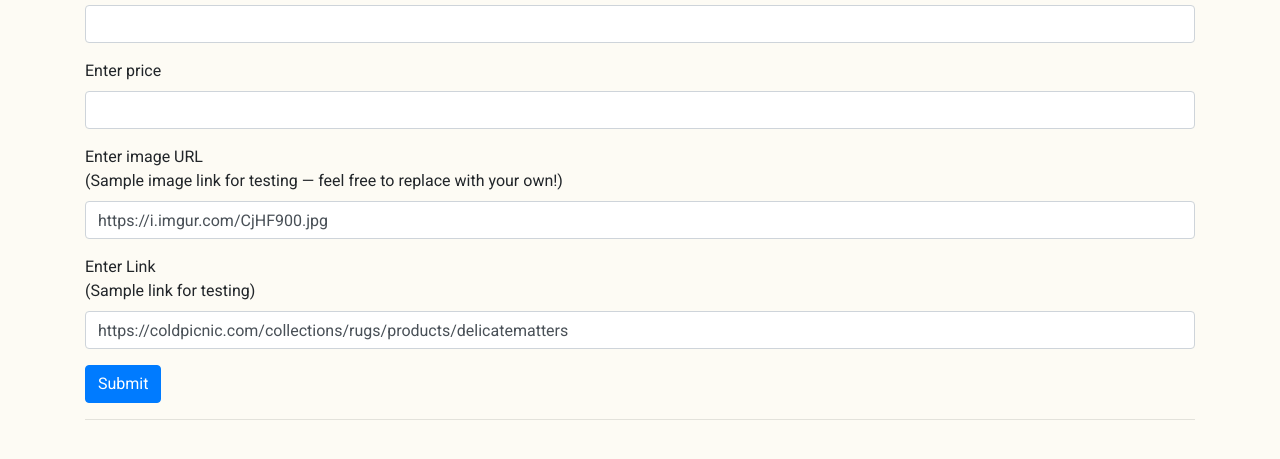
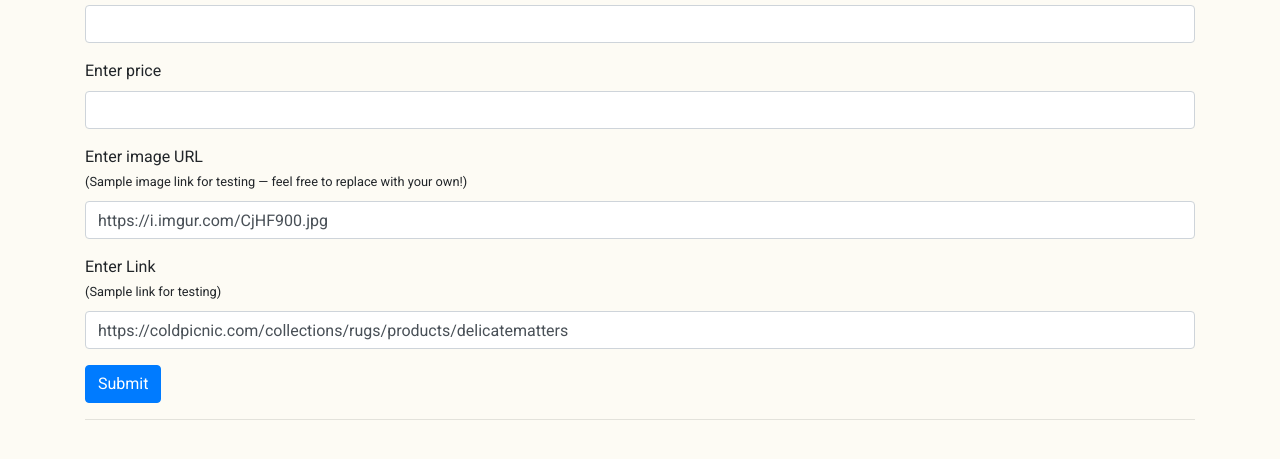
Before and after one commit to ghsyafii/furniture-wish-list, a plain HTML site: page index.html in a window 1280 px wide. Shown: the part 211-670 px from the top of the page. Drawn offline with nearby package versions, Linux system fonts and the light colour scheme; files that its build step writes are made by us from their sources; no server answers.

Commit message:
make sample image text smaller

```diff
--- a/index.html
+++ b/index.html
@@ -29,11 +29,11 @@
             <input type="text" class="form-control" id="productPrice">
         </div>
         <div class="form-group">
-            <label>Enter image URL <br>(Sample image link for testing — feel free to replace with your own!)</label>
+            <label>Enter image URL <br><small>(Sample image link for testing — feel free to replace with your own!)</small></label>
             <input type="text" class="form-control" id="productImage" value="https://i.imgur.com/CjHF900.jpg">
         </div>
         <div class="form-group">
-            <label>Enter Link <br>(Sample link for testing)</label>
+            <label>Enter Link <br><small>(Sample link for testing)</small></label>
             <input type="text" class="form-control" id="productURL" value="https://coldpicnic.com/collections/rugs/products/delicatematters">
         </div>
         <button type="submit" value="add" class="btn btn-primary">Submit</button>
```
